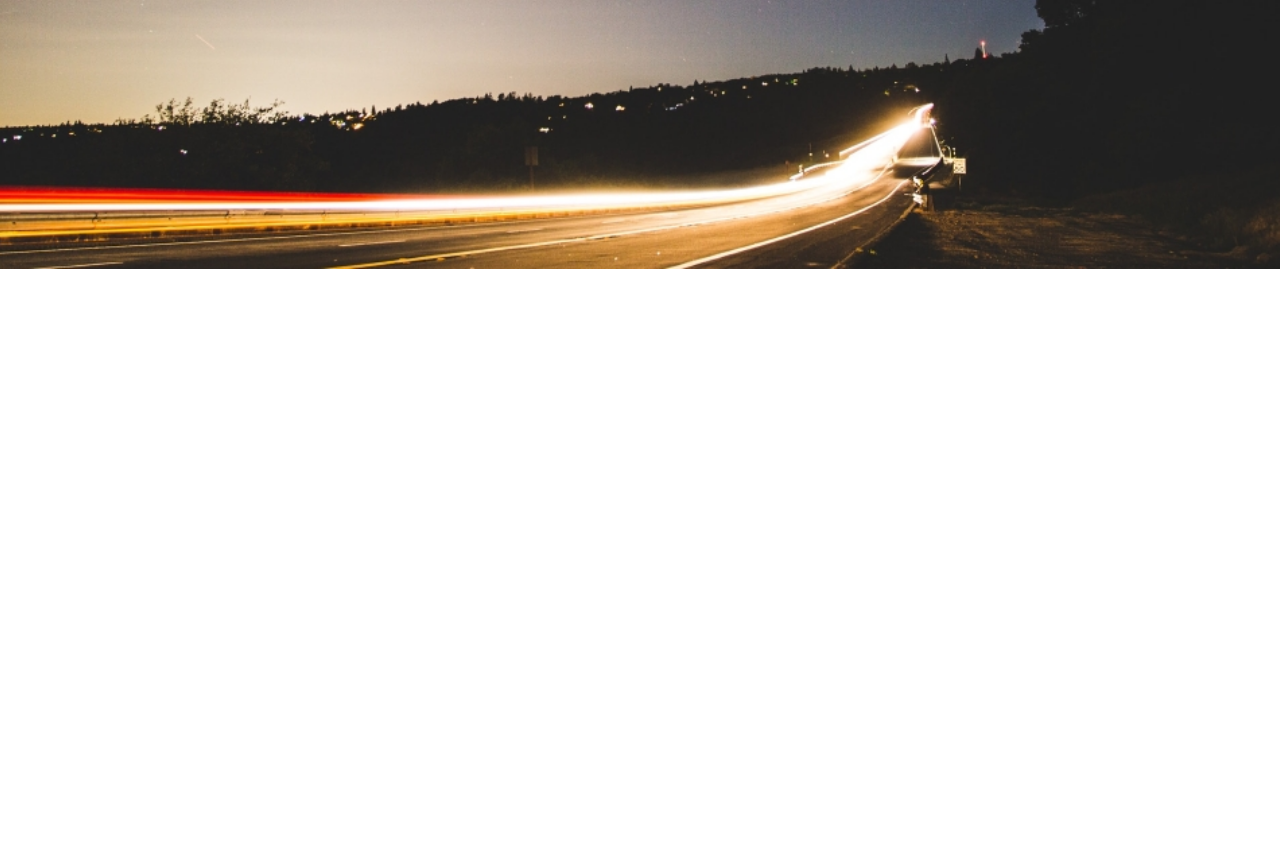
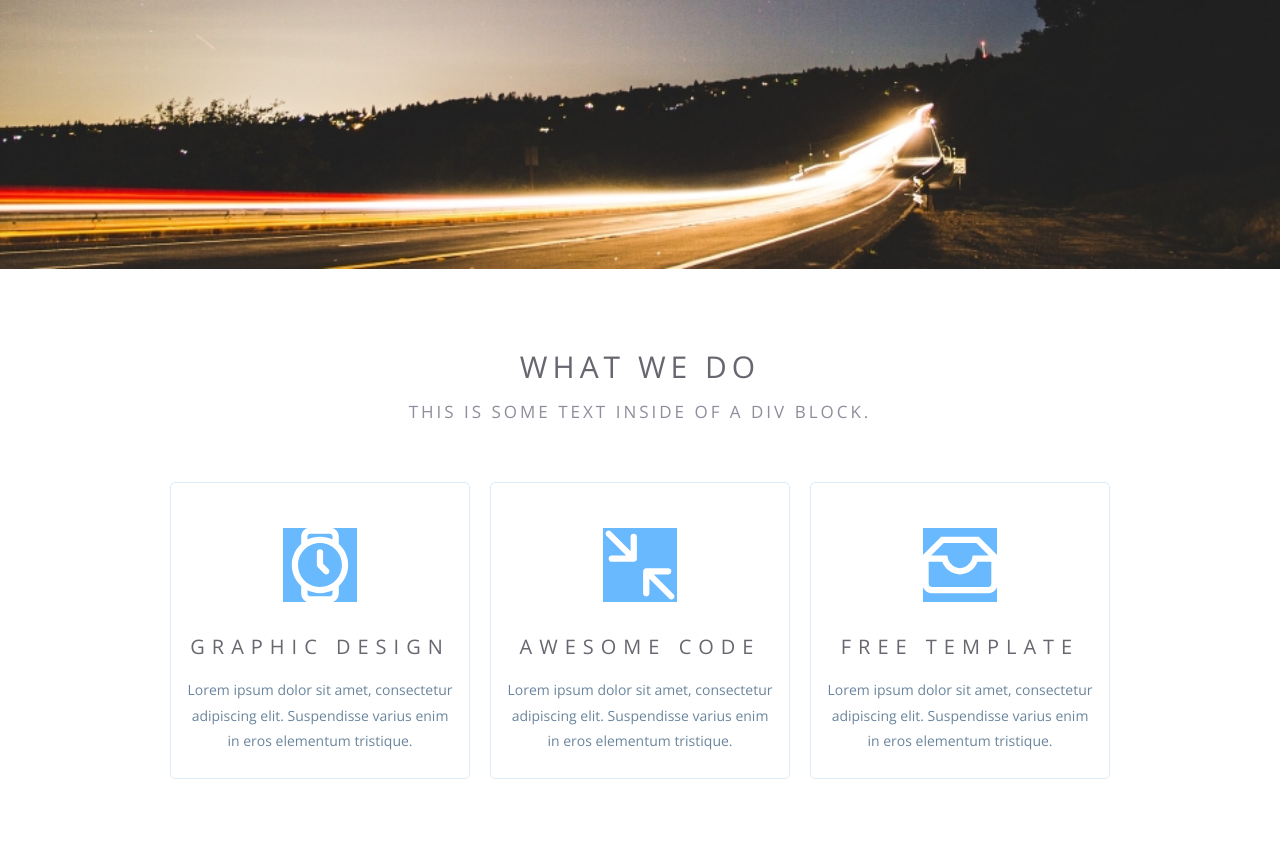
Before and after one commit to annazhark/velocity, a plain HTML site: page index.html in a window 1280 px wide. Shown: the part 531-1390 px from the top of the page. Before the commit the page ends 800 px from the top, so only its background shows below. Drawn offline with nearby package versions, Linux system fonts and the light colour scheme.

Commit message:
Add section about

```diff
--- a/css/styles.css
+++ b/css/styles.css
@@ -18,6 +18,30 @@ p {
     color: #6A859C;
     line-height: 1.8;
 }
+
+.title-wrapper {
+    margin-bottom: 60px;
+}
+
+.title {
+    margin-bottom: 17px;
+    font-size: 30px;
+    line-height: 1.2;
+    letter-spacing: 5px;
+    text-transform: uppercase;
+    color: #676770;
+}
+
+
+.subtitle {
+    color: rgb(142, 142, 156);
+    font-size: 17px;
+    line-height: 1.2;
+    letter-spacing: 3px;
+    text-transform: uppercase;
+}
+
+
 
 
 /*GENERAL STYLES END*/
@@ -70,7 +94,7 @@ p {
 
 /*HEADER STYLES END*/
 
-/*MAIN STYLES START*/
+/*WELCOME STYLES START*/
 
 .welcome {
     min-height: 600px;
@@ -149,8 +173,58 @@ p {
 
 }
 
+/*WELCOME STYLES END*/
+
+/*ABOUT STYLES START*/
+
+.about {
+
+}
+
+
+.common-section {
+    text-align: center;
+    padding: 80px 0;
+}
+
+.about .cards-wrapper {
+    display: flex;
+    gap: 20px;
+
+
+}
 
 
 
 
-/*MAIN STYLES END*/
+
+.cards-wrapper {
+
+}
+
+
+.about .card {
+    padding: 35px 16px 25px 16px;
+    width: 300px;
+    border: 1px solid rgb(220, 235, 247);
+    border-radius: 5px;
+}
+
+.about .card img {
+    margin-bottom: 20px;
+    width: 94px;
+    height: 94px;
+    object-fit: contain;
+}
+
+.about h4 {
+    margin-bottom: 15px;
+    color: rgb(103, 103, 112);
+    font-size: 20px;
+    font-weight: 400;
+    line-height: 1.5;
+    letter-spacing: 7px;
+    text-transform: uppercase;
+}
+
+/*ABOUT STYLES END*/
--- a/index.html
+++ b/index.html
@@ -38,6 +38,37 @@
             </div>
         </div>
     </section>
+
+    <section class="about common-section">
+        <div class="container">
+            <div class="title-wrapper">
+                <h3 class="title">
+                    what we do
+                </h3>
+                <p class="subtitle">
+                    This is some text inside of a div block.
+                </p>
+            </div>
+
+            <div class="cards-wrapper">
+                <div class="card">
+                    <img src="/img/svg/card-icon1.svg" alt="icon">
+                    <h4>Graphic Design</h4>
+                    <p>Lorem ipsum dolor sit amet, consectetur adipiscing elit. Suspendisse varius enim in eros elementum tristique.</p>
+                </div>
+                <div class="card">
+                    <img src="/img/svg/card-icon2.svg" alt="icon">
+                    <h4>Awesome code</h4>
+                    <p>Lorem ipsum dolor sit amet, consectetur adipiscing elit. Suspendisse varius enim in eros elementum tristique.</p>
+                </div>
+                <div class="card">
+                    <img src="/img/svg/card-icon3.svg" alt="icon">
+                    <h4>free template</h4>
+                    <p>Lorem ipsum dolor sit amet, consectetur adipiscing elit. Suspendisse varius enim in eros elementum tristique.</p>
+                </div>
+            </div>
+        </div>
+    </section>
 </main>
 
 
```
